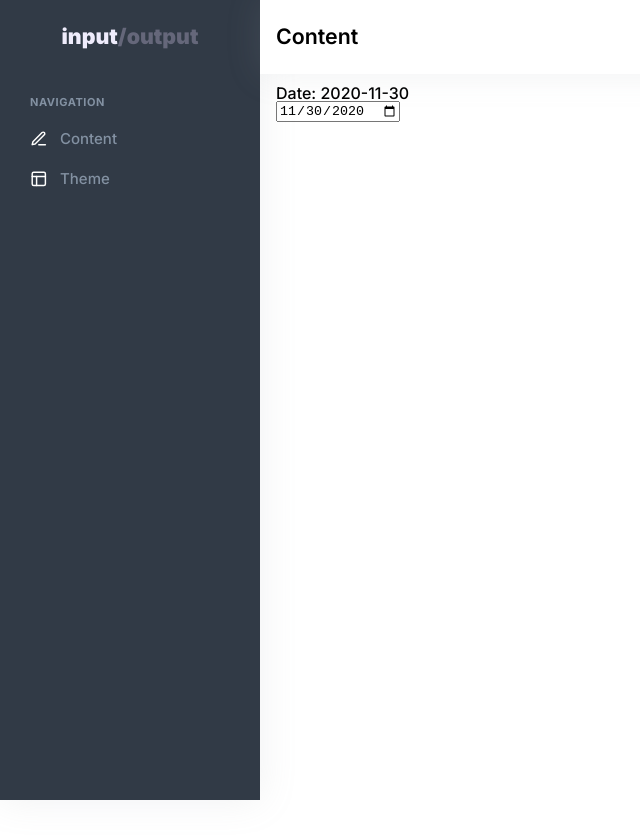
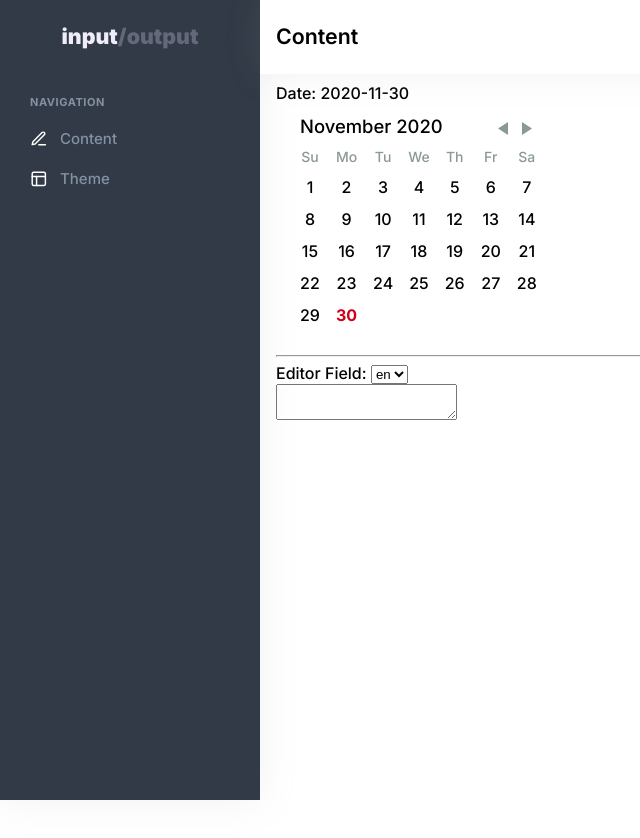
Before and after one commit to richardblondet/input-ouput-project, a React (Create React App) app: page /dashboard in a window 1280 px wide. Shown: the top 838 px of the page, without its empty margins (0-640 px from the left). Built offline with nearby package versions, Linux system fonts and the light colour scheme.

Commit message:
added editor localized text area

```diff
--- a/package.json
+++ b/package.json
@@ -16,7 +16,9 @@
     "csstype": "^3.0.5",
     "polished": "^4.0.5",
     "react": "^16.13.1",
+    "react-day-picker": "^7.4.8",
     "react-dom": "^16.13.1",
+    "react-icons": "^4.1.0",
     "react-router-dom": "^5.2.0",
     "react-scripts": "4.0.0",
     "styled-components": "^5.2.1",
--- a/src/routes/dashboard.content.tsx
+++ b/src/routes/dashboard.content.tsx
@@ -1,13 +1,26 @@
 import React, { useState } from 'react';
 import { Typography } from '../components/Typography';
 import { Box, DashboardNavbar } from '../components/Utils';
-import { useContent } from '../store/hooks';
-
+import { useContent, useIntl } from '../store/hooks';
+import DayPicker from 'react-day-picker';
+import 'react-day-picker/lib/style.css';
+import { i18nTools } from '../store/utils';
+import { Json } from '../store/types';
 const { H5 } = Typography;
 
 const DashboardContent = () => {
-  const { content, setDate } = useContent();
-  const { date = new Date() } = content;
+  const { content, setDate, setEditorValue } = useContent();
+  const { locale } = useIntl();
+  const { date = new Date(), editor = {} } = content;
+  const { availableLanguages } = i18nTools();
+  console.log('availableLanguages', availableLanguages);
+  const [language, setLanguage] = useState(locale);
+
+  console.log('editor', editor);
+  const saveEditorField = (lang: string, value: string): void => {
+    editor[lang] = value;
+    setEditorValue(editor);
+  };
   return (
     <Box width="100%">
       <DashboardNavbar>
@@ -19,7 +32,23 @@ const DashboardContent = () => {
         <form>
           <label>Date: {date.toISOString().split('T')[0]}</label>
           <br />
-          <input type="date" value={date.toISOString().split('T')[0]} placeholder="Select date" onChange={(e) => setDate(new Date(e.target.value))} />
+          {/* <input type="date" value={date.toISOString().split('T')[0]} placeholder="Select date" onChange={(e) => setDate(new Date(e.target.value))} /> */}
+          <DayPicker onDayClick={(e) => setDate(e)} />
+          <hr />
+          <label>Editor Field: </label>
+          <select onChange={({ target }) => setLanguage(target.value)}>
+            {availableLanguages.map((language) => {
+              return <option selected={language === locale} key={language} value={language}>{language}</option>;
+            })}
+          </select>
+          {availableLanguages.map((lang) => {
+            return language === lang ? (
+              <Box key={lang}>
+                <textarea name={`editor[${lang}]`} onChange={(e) => saveEditorField(lang, e.target.value)} value={(editor[lang] as string)}></textarea>
+              </Box>
+            ) : null
+          })}
+
         </form>
       </Box>
     </Box>
--- a/src/routes/dashboard.tsx
+++ b/src/routes/dashboard.tsx
@@ -1,5 +1,5 @@
 import React, { lazy, Suspense } from 'react';
-import { FiHome, FiEdit3, FiLayout } from "react-icons/fi";
+import { FiHome, FiEdit3, FiLayout } from 'react-icons/fi';
 import { Route, RouteComponentProps, RouteProps } from 'react-router-dom';
 import { Loading } from '../components/Loaders';
 import Logo from '../components/Logo';
--- a/src/routes/home.tsx
+++ b/src/routes/home.tsx
@@ -3,13 +3,15 @@ import { Typography } from '../components/Typography';
 import { Box, Container, Row, Col, Navbar, Button } from '../components/Utils';
 import Logo from '../components/Logo';
 import { FiEdit2 } from 'react-icons/fi';
-import { useContent } from '../store/hooks';
+import { useContent, useIntl } from '../store/hooks';
 
 const { Fragment } = React;
-const { H1, H5, Paragraph, Span, Link } = Typography;
+const { H1, Paragraph, Span, Link } = Typography;
 
 const Home = () => {
   const { content } = useContent();
+  const { locale } = useIntl();
+  const { date = new Date(), editor = {} } = content;
   return (
     <Fragment>
       {/* Navbar */}
@@ -25,16 +27,18 @@ const Home = () => {
             <Col sm={6}>
               <H1 fontWeight="900">Welcome to the <br />
                 <Span color="primary"> Input/Outout</Span> Project</H1>
-              <Paragraph color="secondary">
-                Lorem ipsum dolor sit amet, consectetur adipisicing elit. Maxime corrupti repudiandae impedit ullam eveniet id aperiam, dolorum delectus! Quam, quas? Quibusdam explicabo autem ullam illo quaerat laborum vel tempora aliquam?
-              </Paragraph>
+
+                  <Paragraph color="secondary">
+                    {editor[locale]}
+                  </Paragraph>
+
               <Link to="/dashboard" as="span">
                 <Button fontWeight={700} py="m" px="l" type="primary">
                   <Box mr=".375rem" display="inline" position="relative" top={3}><FiEdit2 /></Box>
                   Edit this Page
                 </Button>
               </Link>
-              <code>{(content.date as Date).toISOString().split('T')[0]}</code>
+              <code>{date.toISOString().split('T')[0]}</code>
             </Col>
           </Row>
         </Container>
```
Also changed, not shown: 1 other file (tests, documents, lock files or other folders).
